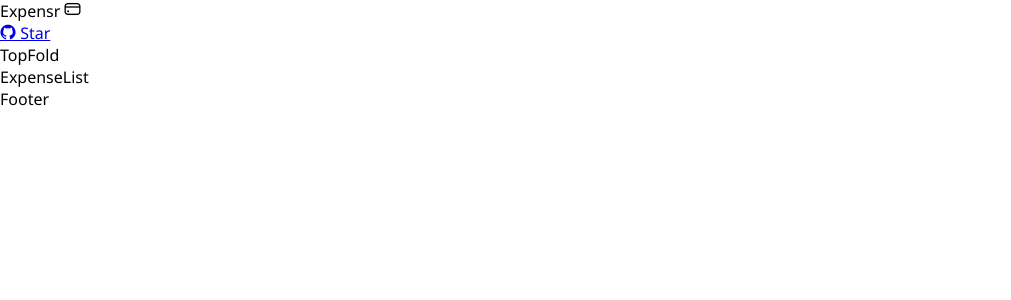
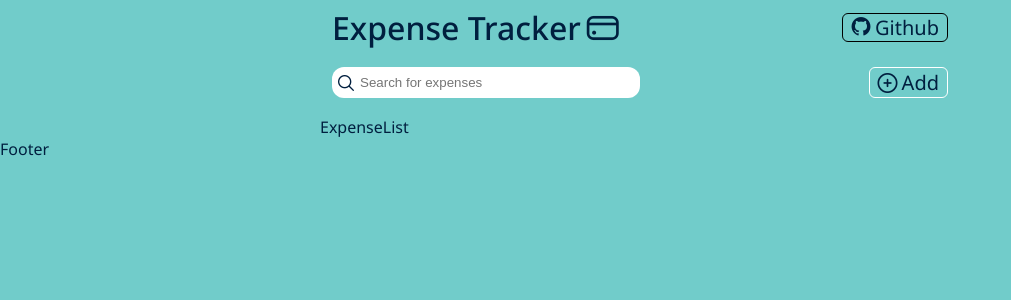
Before and after one commit to CoreyPhillipsOfficial/expense-tracker, a React (Create React App) app: page / in a window 1280 px wide. Shown: the top 300 px of the page, without its empty margins (0-1011 px from the left). Built offline with nearby package versions, Linux system fonts and the light colour scheme.

Commit message:
completed topfold

```diff
--- a/src/components/header/header.css
+++ b/src/components/header/header.css
@@ -0,0 +1,84 @@
+.header-container {
+    /* make the header half the screen width */
+    width: 50%;
+
+    /* center the header */
+    margin: auto;
+
+    /* make the background of the header a different color to see where it is*/
+    /* background-color: aqua; */
+}
+
+.header {
+    /* put Expensr and Github on same line with each other */
+    display: flex;
+
+    /* stretch anything inside div to the extreme ends of the container */
+    justify-content: space-between;
+
+    /* vertically center */
+    align-items: center;
+
+    /* make it have complete width within the container */
+    flex: 1;
+
+    margin: 6px 12px;
+}
+
+.header-logo {
+    display: flex;
+    align-items: center;
+    font-size: 32px;
+    font-weight: 500;
+}
+
+.header-logo i {
+    display: flex;
+    align-items: center;
+    margin-left: 6px;
+}
+
+.header-button {
+    font-size: 20px;
+
+    /* allow for me to vertically align it */
+    display: flex;
+
+    justify-content: center;
+    align-items: center;
+    border: 1px solid black;
+    border-radius: 6px;
+    padding: 0px 8px;
+}
+
+.header-button i {
+    margin-right: 4px;
+}
+
+@media only screen and (max-width: 1024px) {
+    .header-container {
+        width: 90%;
+    }
+
+    .header-logo {
+        font-size: 28px;
+    }
+
+    .header-button {
+        font-size: 18px;
+    }
+}
+
+@media only screen and (max-width: 512px) {
+    .header-container {
+        width: 100%;
+    }
+
+    .header-logo {
+        font-size: 24px;
+    }
+
+    .header-button {
+        font-size: 16px;
+    }
+}
--- a/src/components/header/index.js
+++ b/src/components/header/index.js
@@ -3,14 +3,14 @@
 
 const Header = () => {
     return (
-        <div classname='header-container'>
+        <div className='header-container'>
             <div className="header">
                 <div className='header-logo'>
-                    Expensr <i class="fi fi-rr-credit-card"></i>
+                    Expense Tracker <i className="fi fi-rr-credit-card"></i>
                 </div>
                 <div className="header-button">
                     <a href="https://github.com/CoreyPhillipsOfficial" target='_blank' rel='noopener noreferrer'>
-                        <i class="devicon-github-original"></i> Star
+                        <i className="devicon-github-original"></i>Github
                     </a>
                 </div>
             </div>
--- /dev/null
+++ b/src/components/topfold/index.js
@@ -0,0 +1,41 @@
+import React, { useState } from 'react'
+import './topfold.css'
+
+const TopFold = () => {
+    const [query, setQuery] = useState('')
+    const handleQuery = (e) => {
+        setQuery(e.target.value);
+    }
+    return (
+        <div className="topfold">
+            {window.location.pathname === '/' ? (
+                <div className="home-topfold">
+                    <div className="searchbar">
+                        <i className="fi fi-rr-search"></i>
+                        <input
+                            value={query}
+                            placeholder='Search for expenses' onChange={(e) => handleQuery(e)}
+                        />
+                    </div>
+                    <div className="add-button">
+                        <i className="fi-rr-add"></i>
+                        <label>Add</label>
+                    </div>
+                </div>
+            ) : (
+                <div className='add-topfold'>
+                    <div className='add-topfold-button'>
+                        <i className='fi-rr-angle-left'></i>
+                        <label htmlFor="">Back</label>
+                    </div>
+                    <div className='add-topfold-button'>
+                        <i className='fi-rr-cross-circle'></i>
+                        <label htmlFor="">Cancel</label>
+                    </div>
+                </div>)}
+        </div>
+
+    )
+}
+
+export default TopFold
--- /dev/null
+++ b/src/components/topfold/topfold.css
@@ -0,0 +1,72 @@
+.topfold {
+    display: flex;
+    justify-content: space-between;
+    margin: 6px 12px;
+    padding: 12px 0px;
+    align-items: center;
+}
+
+.home-topfold {
+    display: flex;
+    justify-content: space-between;
+    flex: 1;
+}
+
+.searchbar {
+    display: flex;
+    align-items: center;
+    width: 50%;
+    background-color: white;
+    border-radius: 12px;
+}
+
+.searchbar input {
+    width: 50%;
+    outline: none;
+    padding: 8px 0px;
+    border: none;
+    margin-left: 6px;
+    background-color: white;
+}
+
+.searchbar i {
+    display: flex;
+    align-items: center;
+    margin-left: 6px;
+}
+
+.add-button {
+    display: flex;
+    align-items: center;
+    border-radius: 4px;
+    border: 1px solid white;
+    font-size: 20px;
+    padding: 0px 8px;
+    border-radius: 6px;
+    cursor: pointer;
+}
+
+.add-button i {
+    display: flex;
+    align-items: center;
+    margin-right: 4px;
+}
+
+.add-topfold {
+    display: flex;
+    justify-content: space-between;
+    flex: 1;
+}
+
+.add-topfold-button {
+    display: flex;
+    align-items: center;
+    font-size: 18px;
+    cursor: pointer;
+}
+
+.add-topfold-button i {
+    display: flex;
+    align-items: center;
+    margin-right: 4px;
+}
--- a/src/index.css
+++ b/src/index.css
@@ -7,6 +7,13 @@
   font-style: normal;
   font-variation-settings:
     "wdth" 100;
+  background-color: #71ccca;
+  color: #001f3f;
+}
+
+a {
+  text-decoration: none;
+  color: #001f3f;
 }
 
 code {
--- a/src/pages/home/home.css
+++ b/src/pages/home/home.css
@@ -0,0 +1,16 @@
+.home {
+    width: 50%;
+    margin: auto;
+}
+
+@media only screen and (max-width: 1024px) {
+    .home {
+        width: 90%;
+    }
+}
+
+@media only screen and (max-width: 512px) {
+    .home {
+        width: 100%;
+    }
+}
--- a/src/pages/home/index.js
+++ b/src/pages/home/index.js
@@ -1,9 +1,10 @@
 import React from 'react'
 import './home.css'
+import TopFold from '../../components/topfold';
 
 const Home = () => {
-    return <div classname='home'>
-        <div>TopFold</div>
+    return <div className='home'>
+        <TopFold />
         <div>ExpenseList</div>
     </div>
 };
```
